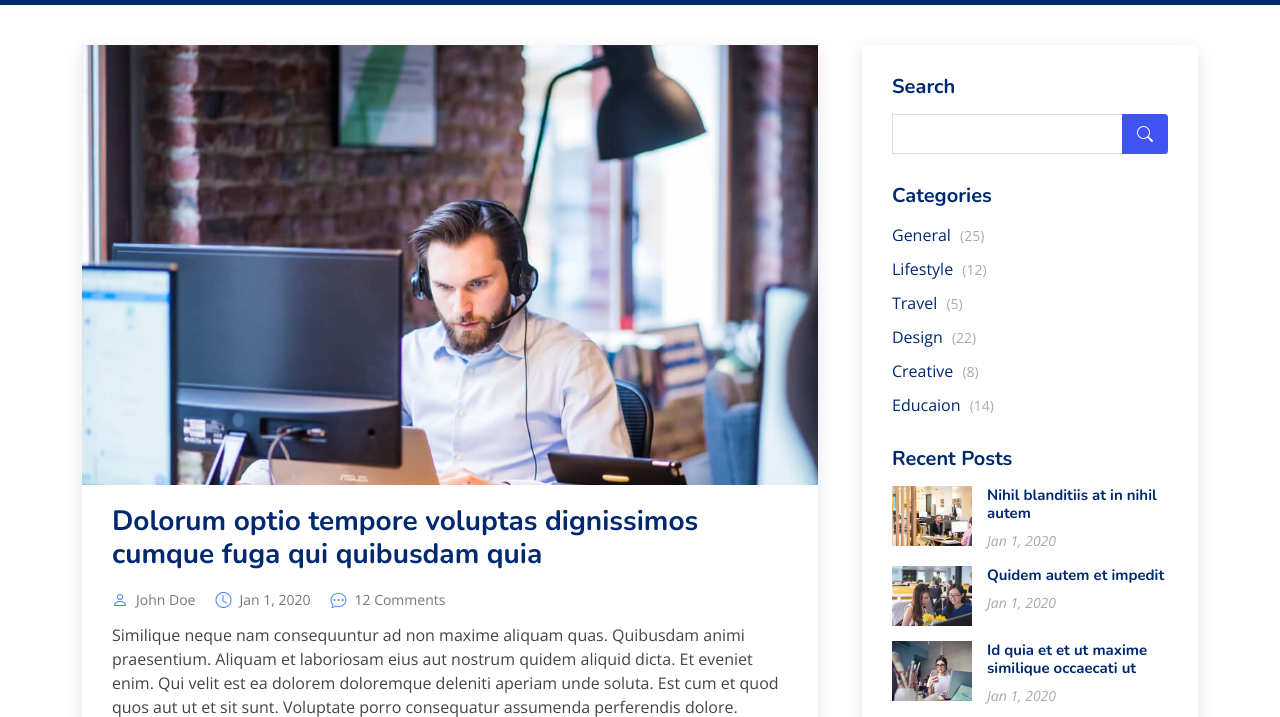
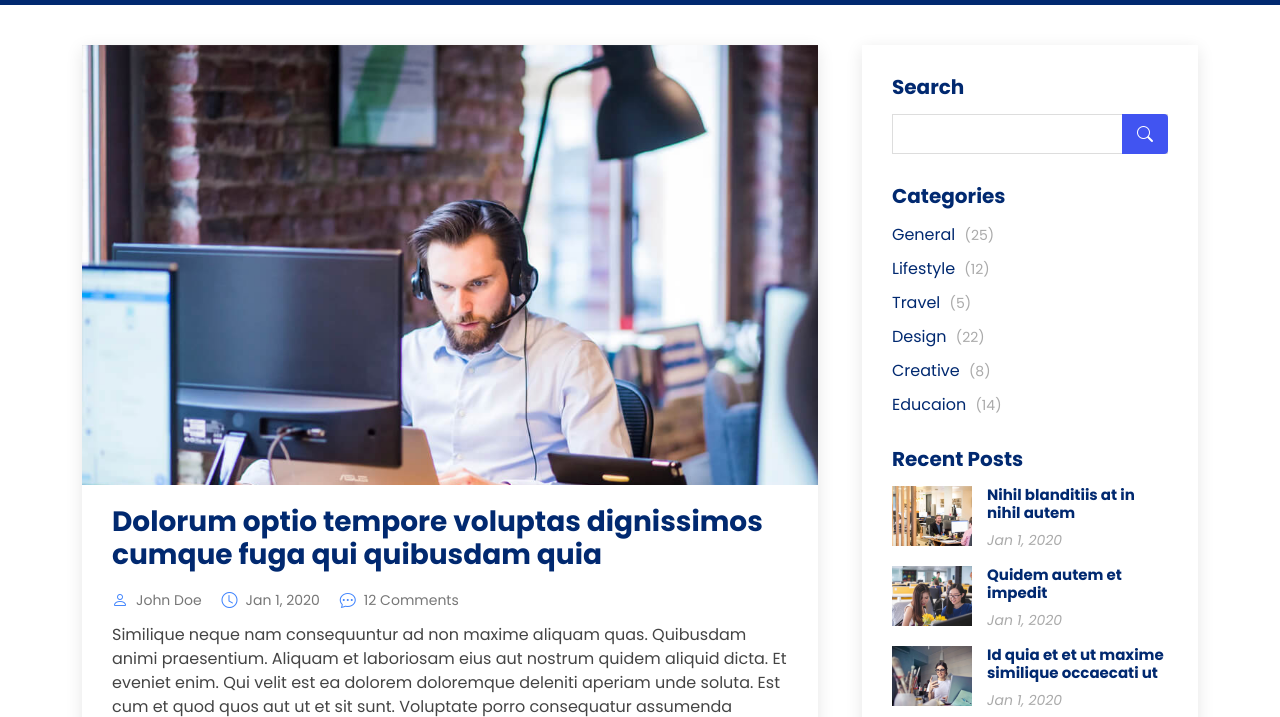
Before and after one commit to savwicak/Front-end_ISC, a plain HTML site: page FlexStart/blog.html in a window 1280 px wide. Shown: the part 180-897 px from the top of the page. Drawn offline with nearby package versions, Linux system fonts and the light colour scheme.

Commit message:
PLSPLSPLSP

```diff
--- a/FlexStart/assets/css/style.css
+++ b/FlexStart/assets/css/style.css
@@ -14,7 +14,7 @@
 }
 
 body {
-  font-family: "Open Sans", sans-serif;
+  font-family: "Poppins", sans-serif;
   color: #444444;
 }
 
@@ -34,7 +34,7 @@ h3,
 h4,
 h5,
 h6 {
-  font-family: "Nunito", sans-serif;
+  font-family: "Poppins", sans-serif;
 }
 
 /*--------------------------------------------------------------
```
Also changed, not shown: FlexStart/index.html (+2 -2 lines), FlexStart/assets/img/isc-logo-hd.png (renamed from FlexStart/assets/img/ISC Logo HD.png).
